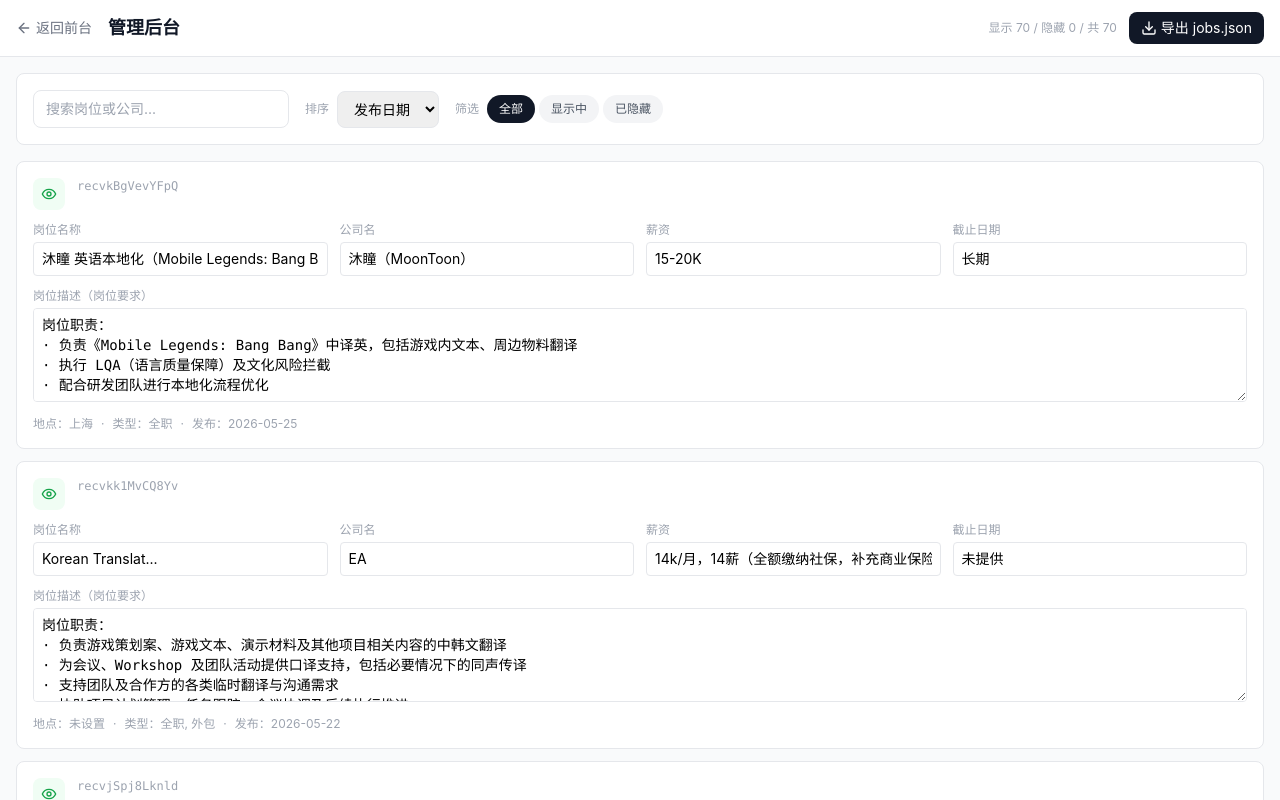
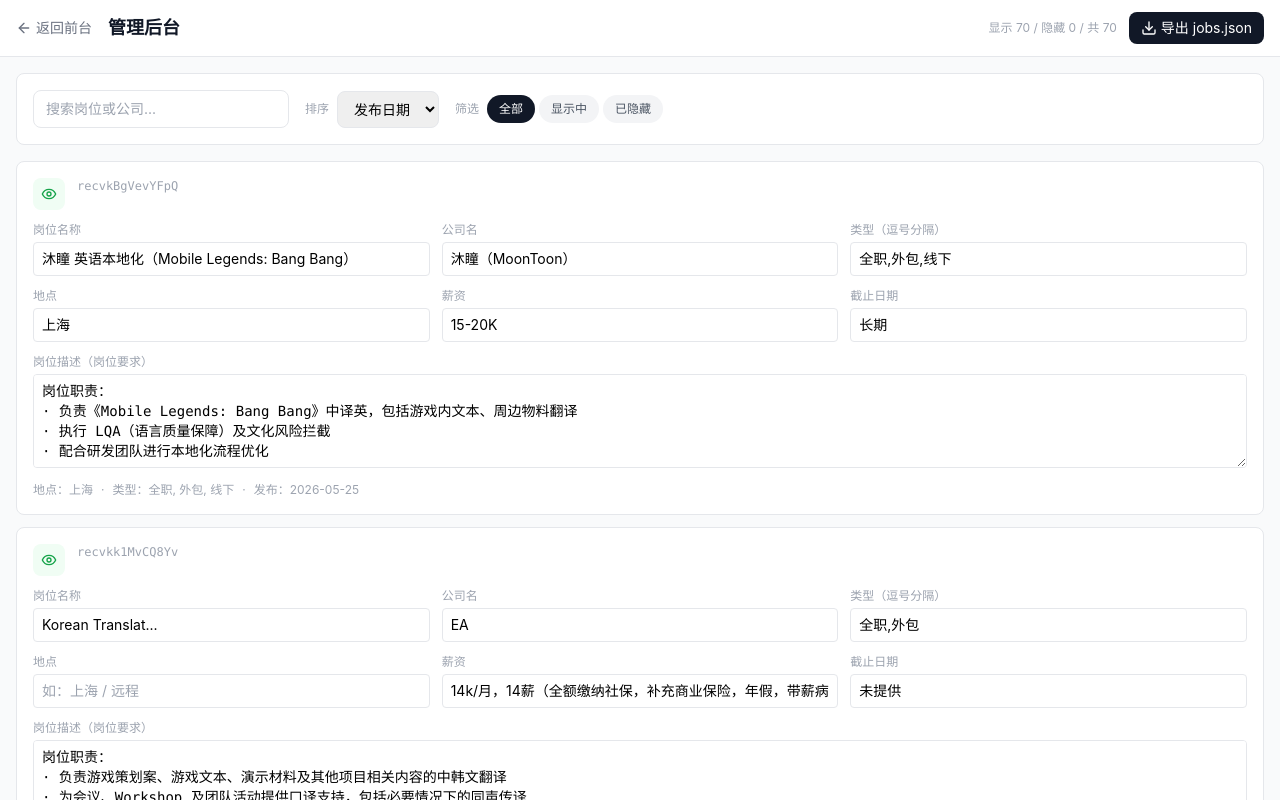
Before and after one commit to quanquan-code/remote-q-web, a React (Vite) app: page /#/admin in a window 1280 px wide. Shown: the top 800 px of the page. Built offline with nearby package versions, Linux system fonts and the light colour scheme.

Commit message:
feat: admin can edit type+location; fix Mutong job type to [全职,外包,线下]

```diff
--- a/src/pages/Admin.jsx
+++ b/src/pages/Admin.jsx
@@ -202,7 +202,7 @@ const Admin = () => {
                   )}
                 </div>
 
-                <div className="grid grid-cols-1 md:grid-cols-2 lg:grid-cols-4 gap-3">
+                <div className="grid grid-cols-1 md:grid-cols-2 lg:grid-cols-3 gap-3">
                   <div>
                     <label className="text-xs text-gray-400 block mb-1">岗位名称</label>
                     <input
@@ -219,6 +219,26 @@ const Admin = () => {
                       value={overrides[job.id]?.company ?? job.company ?? ''}
                       onChange={e => updateField(job.id, 'company', e.target.value)}
                       className="w-full px-2 py-1.5 border border-gray-200 rounded text-sm outline-none focus:border-gray-400"
+                    />
+                  </div>
+                  <div>
+                    <label className="text-xs text-gray-400 block mb-1">类型（逗号分隔）</label>
+                    <input
+                      type="text"
+                      value={overrides[job.id]?.type ? overrides[job.id].type.join(',') : (job.type?.join(',') ?? '')}
+                      onChange={e => updateField(job.id, 'type', e.target.value.split(',').map(s => s.trim()).filter(Boolean))}
+                      className="w-full px-2 py-1.5 border border-gray-200 rounded text-sm outline-none focus:border-gray-400"
+                      placeholder="如：全职,外包,线下"
+                    />
+                  </div>
+                  <div>
+                    <label className="text-xs text-gray-400 block mb-1">地点</label>
+                    <input
+                      type="text"
+                      value={overrides[job.id]?.location ?? job.location ?? ''}
+                      onChange={e => updateField(job.id, 'location', e.target.value)}
+                      className="w-full px-2 py-1.5 border border-gray-200 rounded text-sm outline-none focus:border-gray-400"
+                      placeholder="如：上海 / 远程"
                     />
                   </div>
                   <div>
--- a/src/pages/JobDetail.jsx
+++ b/src/pages/JobDetail.jsx
@@ -22,6 +22,7 @@ function applyOverrides(jobs) {
       ...(o.salary !== undefined && { salary: o.salary }),
       ...(o.deadline !== undefined && { deadline: o.deadline }),
       ...(o.location !== undefined && { location: o.location }),
+      ...(o.type !== undefined && { type: o.type }),
       ...(o.fullDescription !== undefined && { fullDescription: o.fullDescription }),
     };
   });
--- a/src/pages/Jobs.jsx
+++ b/src/pages/Jobs.jsx
@@ -22,6 +22,7 @@ function applyOverrides(jobs) {
       ...(o.salary !== undefined && { salary: o.salary }),
       ...(o.deadline !== undefined && { deadline: o.deadline }),
       ...(o.location !== undefined && { location: o.location }),
+      ...(o.type !== undefined && { type: o.type }),
       ...(o.fullDescription !== undefined && { fullDescription: o.fullDescription }),
     };
   });
```
Also changed, not shown: src/data/jobs.json.
